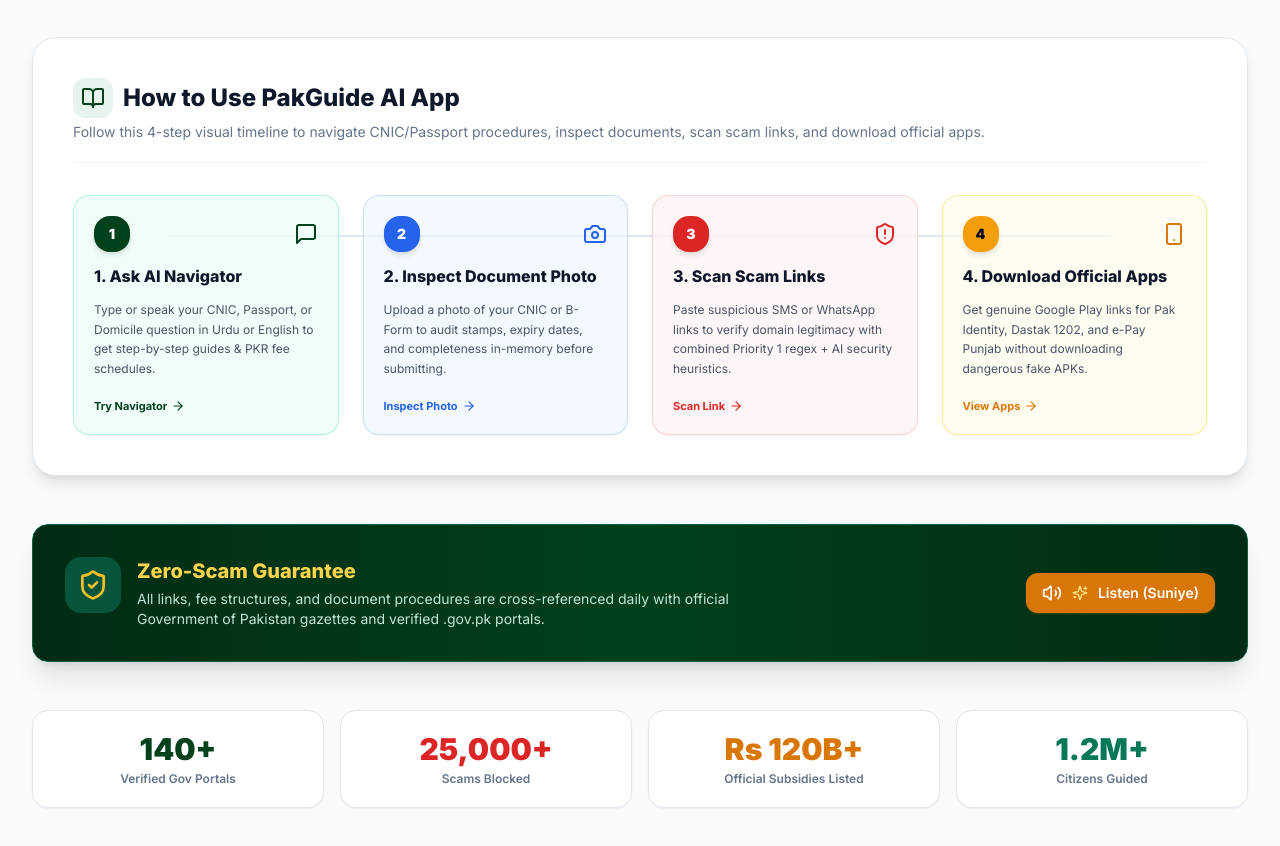
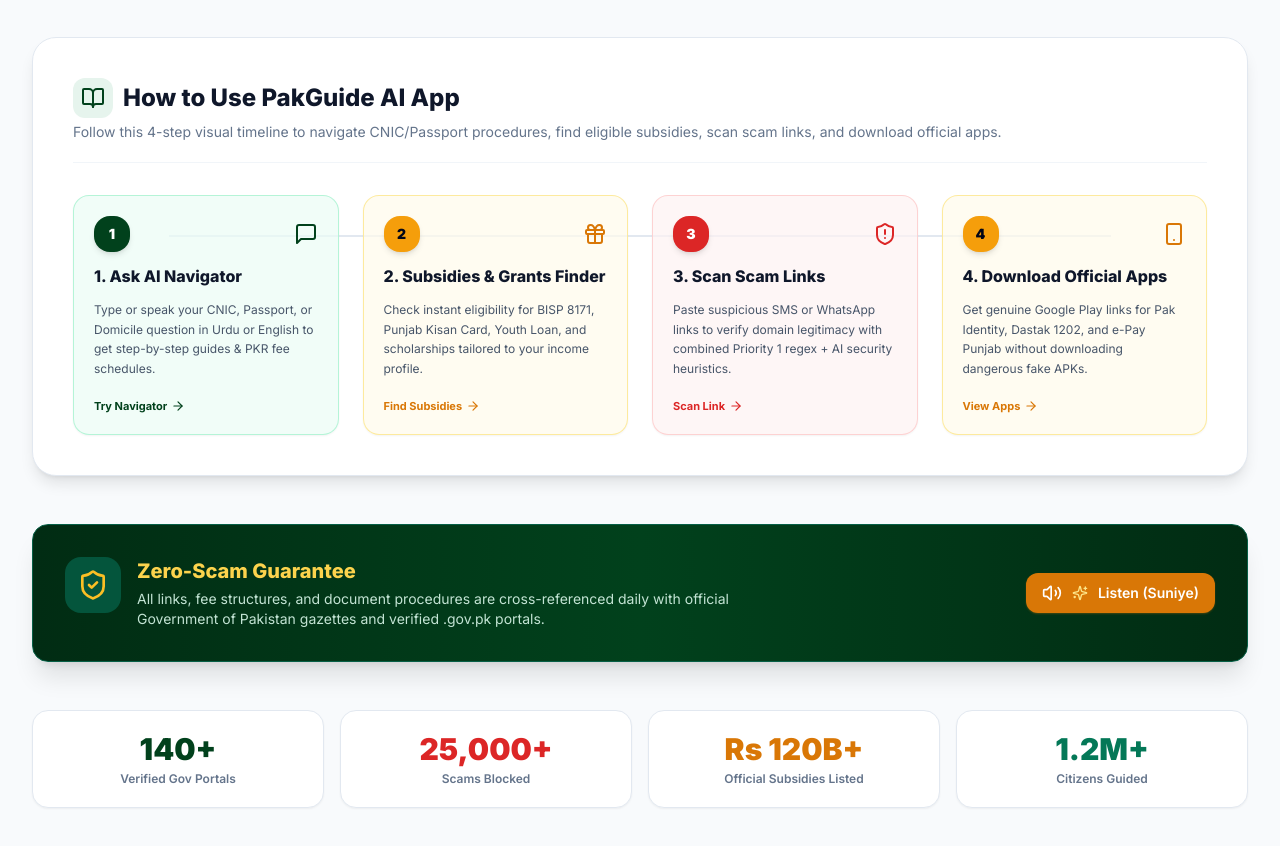
Before and after one commit to m-zohaibk/PAKGUIDE, a Next.js app: page / in a window 1280 px wide. Shown: the part 1220-2066 px from the top of the page. Built offline with nearby package versions, Linux system fonts and the light colour scheme; no server answers; a web font is replaced by a local one.

Commit message:
HOW TO USE

```diff
--- a/src/components/screens/DashboardScreen.tsx
+++ b/src/components/screens/DashboardScreen.tsx
@@ -362,7 +362,7 @@
               </h2>
             </div>
             <p className="text-xs sm:text-sm text-slate-500 mt-1">
-              Follow this 4-step visual timeline to navigate CNIC/Passport procedures, inspect documents, scan scam links, and download official apps.
+              Follow this 4-step visual timeline to navigate CNIC/Passport procedures, find eligible subsidies, scan scam links, and download official apps.
             </p>
           </div>
         </div>
@@ -392,21 +392,21 @@
 
           {/* Step 2 */}
           <div
-            onClick={() => onNavigate('navigator')}
-            className="relative z-10 p-5 rounded-2xl bg-blue-50/70 border border-blue-200/80 hover:bg-blue-100/90 cursor-pointer transition-all space-y-3 group shadow-sm hover:shadow-md flex flex-col justify-between"
+            onClick={() => onNavigate('matcher')}
+            className="relative z-10 p-5 rounded-2xl bg-amber-50/70 border border-amber-200/80 hover:bg-amber-100/90 cursor-pointer transition-all space-y-3 group shadow-sm hover:shadow-md flex flex-col justify-between"
           >
             <div className="space-y-3">
               <div className="flex items-center justify-between">
-                <span className="w-9 h-9 bg-blue-600 text-white rounded-2xl font-black text-sm flex items-center justify-center shadow-md group-hover:scale-105 transition-transform">2</span>
-                <Camera className="w-6 h-6 text-blue-600 group-hover:scale-110 transition-transform" />
+                <span className="w-9 h-9 bg-pakgold-500 text-slate-950 rounded-2xl font-black text-sm flex items-center justify-center shadow-md group-hover:scale-105 transition-transform">2</span>
+                <Gift className="w-6 h-6 text-pakgold-600 group-hover:scale-110 transition-transform" />
               </div>
-              <h4 className="font-extrabold text-base text-slate-900 group-hover:text-blue-600 transition-colors">2. Inspect Document Photo</h4>
+              <h4 className="font-extrabold text-base text-slate-900 group-hover:text-pakgold-600 transition-colors">2. Subsidies & Grants Finder</h4>
               <p className="text-slate-600 text-xs leading-relaxed">
-                Upload a photo of your CNIC or B-Form to audit stamps, expiry dates, and completeness in-memory before submitting.
+                Check instant eligibility for BISP 8171, Punjab Kisan Card, Youth Loan, and scholarships tailored to your income profile.
               </p>
             </div>
-            <div className="pt-2 text-[11px] font-bold text-blue-600 flex items-center gap-1">
-              <span>Inspect Photo</span>
+            <div className="pt-2 text-[11px] font-bold text-pakgold-600 flex items-center gap-1">
+              <span>Find Subsidies</span>
               <ArrowRight className={`w-3.5 h-3.5 ${isRtl ? 'rotate-180' : ''}`} />
             </div>
           </div>
```
